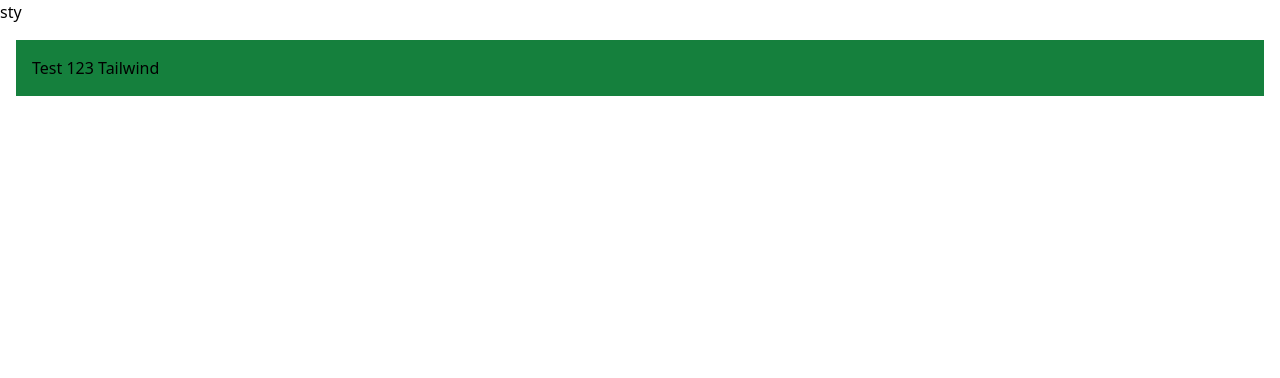
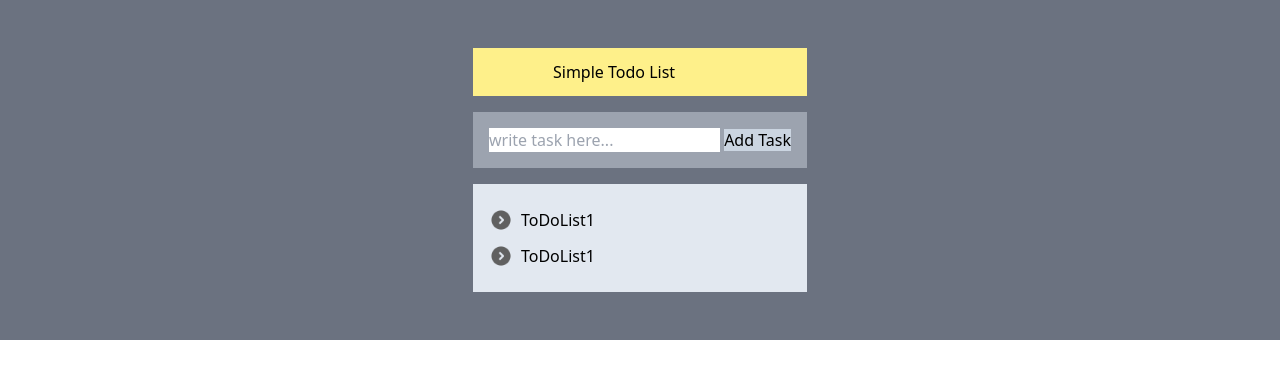
Before and after one commit to ridwanndwip/list_array, a website: page index.html in a window 1280 px wide. Drawn offline with Linux system fonts and the light colour scheme.

Commit message:
styling css

```diff
--- a/index.html
+++ b/index.html
@@ -5,9 +5,33 @@
   <meta name="viewport" content="width=device-width, initial-scale=1.0">
   <title>Testing</title>
   <link href="output.css" rel="stylesheet">
-  sty
 </head>
 <body>
-  <h1 class="m-4 p-4 bg-green-700">Test 123 Tailwind</h1>
+
+  <div class="mx-auto bg-gray-500 flex justify-center">
+    <div class="my-12">
+      <h3 class="block bg-yellow-200 py-3 px-20">Simple Todo List</h3>
+
+      <div class="NewTask bg-gray-400 p-4 mt-4">
+        <input type="text" placeholder="write task here...">
+        <span class="bg-slate-300 cursor-pointer">Add Task</span>
+      </div>
+
+      <!-- List -->
+      <div class="block mt-4 bg-slate-200 flex gap-3 flex-col py-6">
+        <div class="list flex mx-4">
+            <img src="img/ArrowCircle.png" alt="ArrowCircle" style="width:24px;" class="block mr-2">
+            <span class="relative"> ToDoList1 </span>
+        </div>
+
+        <div class="list flex mx-4">
+          <img src="img/ArrowCircle.png" alt="ArrowCircle" style="width:24px;" class="block mr-2">
+          <span class="relative"> ToDoList1 </span>
+        </div>
+      </div>
+
+    </div>
+  </div>
+<script src="index.js"></script>
 </body>
 </html>
```
Also changed, not shown: img/ArrowCircle.png (added), index.js (added), output.css.
